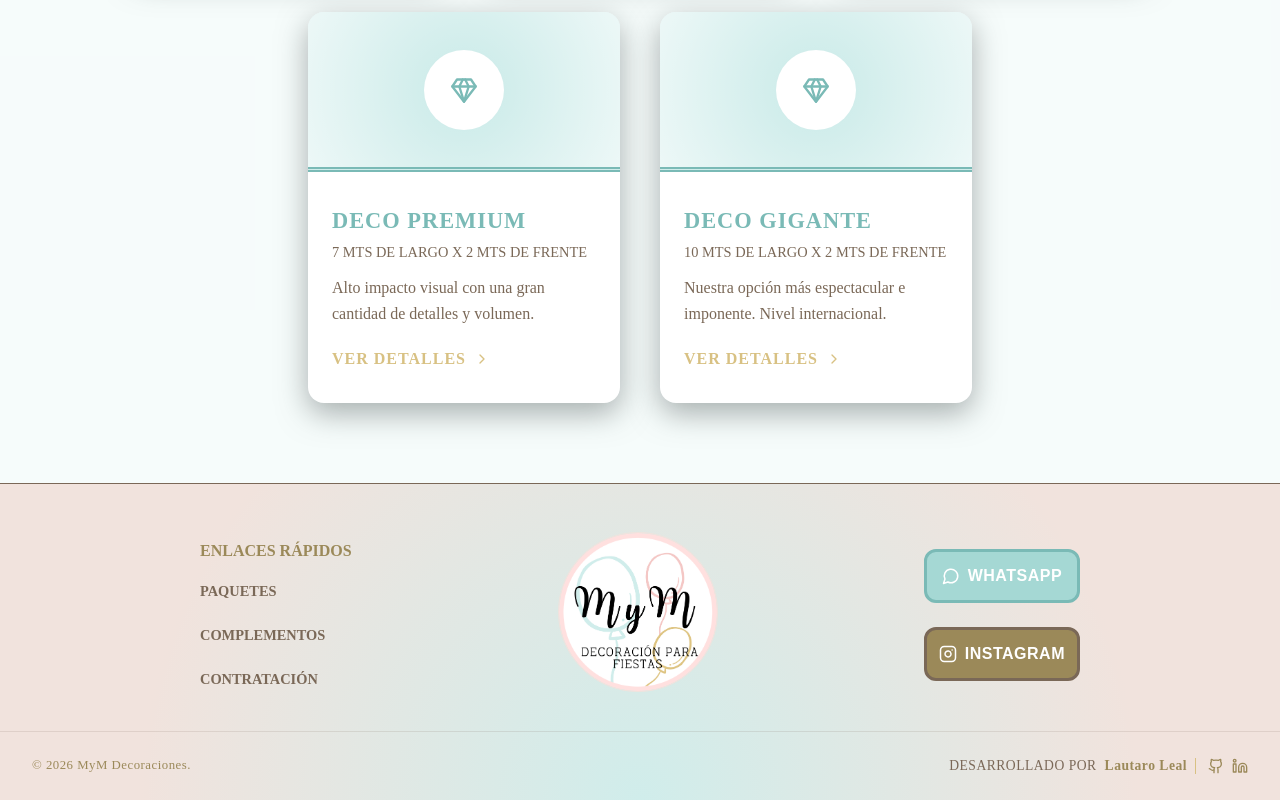
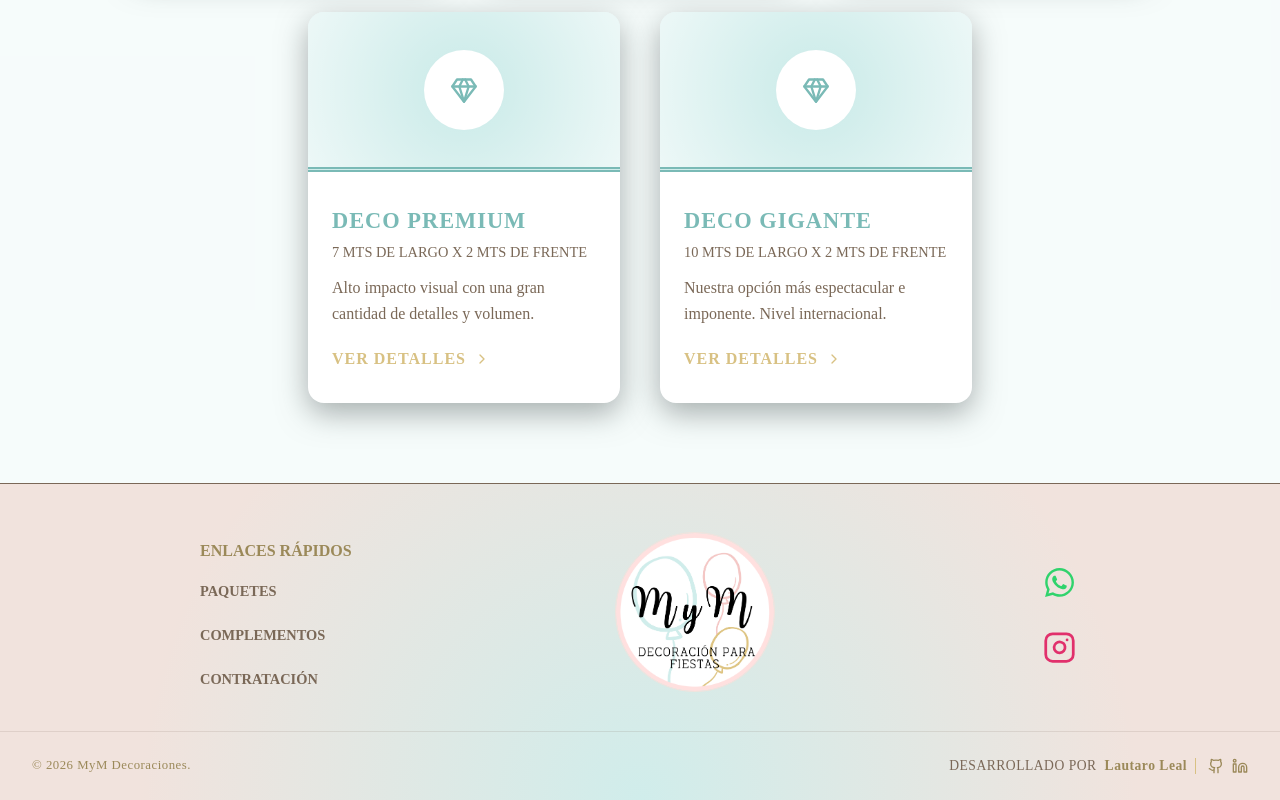
Before and after one commit to LautaroLeall/MyM_Decoraciones, a React (Vite) app: page / in a window 1280 px wide. Shown: the part 1977-2777 px from the top of the page. Built offline with nearby package versions, Linux system fonts and the light colour scheme.

Commit message:
update footer (changes icons and new styles)

```diff
--- a/src/components/Footer.jsx
+++ b/src/components/Footer.jsx
@@ -1,7 +1,6 @@
-// eslint-disable-next-line no-unused-vars
-import { motion } from 'framer-motion';
 import { Link } from 'react-router-dom';
-import { MapPin, Phone, Instagram, Github, Linkedin, MessageCircle } from 'lucide-react';
+import { Instagram, Github, Linkedin } from 'lucide-react';
+import { FaWhatsapp } from "react-icons/fa";
 import '../styles/Footer.css';
 
 const Footer = () => {
@@ -38,22 +37,22 @@ const Footer = () => {
         </div>
 
         <div className="footer-contact-col">
-          <div className="footer-social flex flex-col gap-6">
+          <div className="footer-social flex gap-6">
             <a
               href={`https://wa.me/5493814430041?text=${encodeURIComponent("Hola MyM, visito su web y quiero pedir un presupuesto.")}`}
               target="_blank"
               rel="noopener noreferrer"
-              className="footer-btn footer-whatsapp-btn w-full justify-center p-3"
+              className="footer-btn footer-whatsapp-btn w-full justify-center p-1"
             >
-              <MessageCircle size={18} /> WhatsApp
+              <FaWhatsapp size={33} />
             </a>
             <a
               href="https://www.instagram.com/mymdecoracionparafiestas/"
               target="_blank"
               rel="noopener noreferrer"
-              className="footer-btn footer-instagram-btn w-full p-3"
+              className="footer-btn footer-instagram-btn w-full justify-center p-1"
             >
-              <Instagram size={18} /> Instagram
+              <Instagram size={33} />
             </a>
           </div>
         </div>
--- a/src/styles/Footer.css
+++ b/src/styles/Footer.css
@@ -60,42 +60,27 @@
 }
 
 .footer-btn {
-  display: inline-flex;
-  align-items: center;
-  justify-content: center;
-  font-family: var(--font-body);
-  text-transform: uppercase;
-  border-radius: 0.75rem;
-  font-weight: 600;
-  gap: 0.5rem;
-  letter-spacing: 0.5px;
   transition: all 0.4s ease;
 }
 
+.footer-btn:hover {
+  transform: translateX(0.5rem);
+}
+
 .footer-instagram-btn {
-  background-color: var(--color-gold-dark);
-  color: var(--color-white);
-  border: 3px solid var(--color-taupe);
+  color: #E1306C;
 }
 
 .footer-instagram-btn:hover {
-  background-color: var(--color-taupe);
-  color: var(--color-gold);
-  border-color: var(--color-gold);
-  transform: translateX(0.5rem);
+  color: #db0049;
 }
 
 .footer-whatsapp-btn {
-  background-color: var(--color-mint-dark);
-  color: var(--color-white);
-  border: 3px solid var(--color-mint-darker);
+  color: #30d36c;
 }
 
 .footer-whatsapp-btn:hover {
-  background-color: var(--color-mint-darker);
-  color: var(--color-mint);
-  border-color: var(--color-mint);
-  transform: translateX(0.5rem);
+  color: #00d84f;
 }
 
 .footer-bottom {
@@ -110,6 +95,10 @@
   .footer-bottom {
     flex-direction: row;
     justify-content: space-between;
+  }
+
+  .footer-social {
+    flex-direction: column;
   }
 }
 
```
